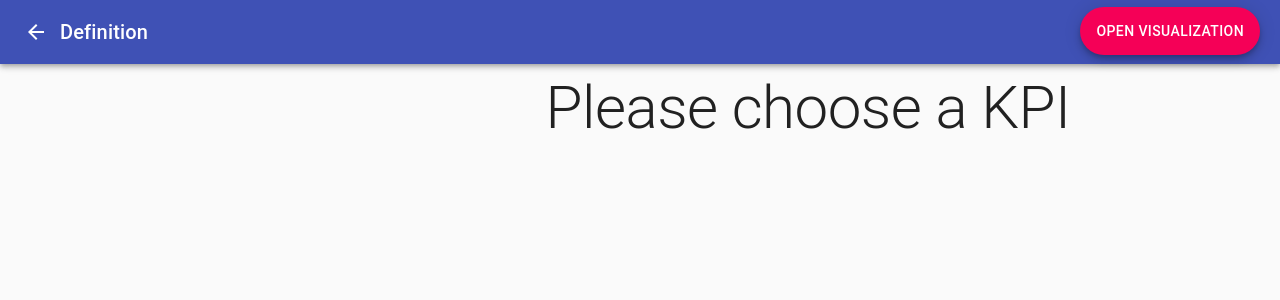
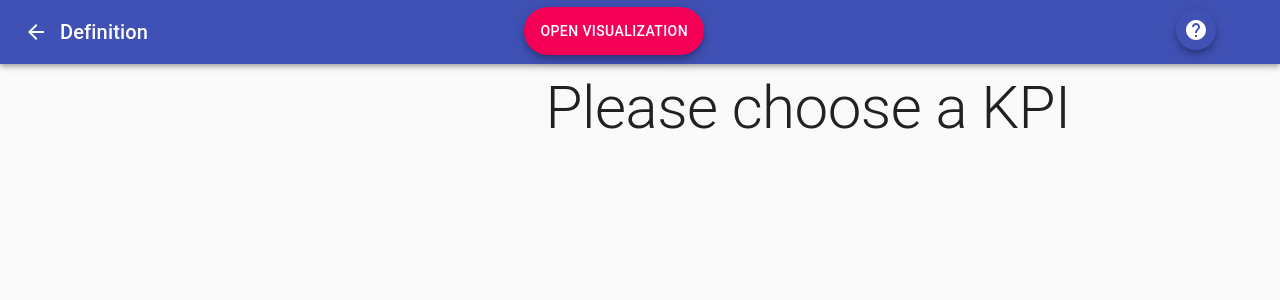
Before and after one commit to Haukain/ddbl-web-app, a React (Create React App) app in the folder source/client/: page /definition in a window 1280 px wide. Shown: the top 300 px of the page. Built offline with nearby package versions, Linux system fonts and the light colour scheme; no server answers.

Commit message:
Add help button (#20)

```diff
--- a/source/client/src/components/DefinitionStep/Definition.js
+++ b/source/client/src/components/DefinitionStep/Definition.js
@@ -3,6 +3,9 @@ import { makeStyles } from '@material-ui/core/styles';
 import DefinitionBoard from './DefinitionBoard';
 import Fab from '@material-ui/core/Fab';
 import { Link as RouterLink } from 'react-router-dom';
+import HelpIcon from '@material-ui/icons/Help';
+import Popper from '@material-ui/core/Popper';
+import Fade from '@material-ui/core/Fade';
 
 const useStyles = makeStyles(theme => ({
   board : {
@@ -11,21 +14,64 @@ const useStyles = makeStyles(theme => ({
   visualizationButton: {
     margin: 0,
     top: 7,
-    right: 20,
+    right: "45%",
     bottom: 'auto',
     left: 'auto',
     position: 'fixed',
   },
+  helpBox: {
+    marginTop: '10%',
+    padding: theme.spacing(1),
+    backgroundColor: theme.palette.background.paper,
+    width: 200
+  },
+  helpButton: {
+    margin: 0,
+    top: 10,
+    right: "5%",
+    bottom: 'auto',
+    left: 'auto',
+    position: 'fixed',
+  }
 }));
 
 export default function Definition(props) {
   const classes = useStyles();
+
+  const [anchorEl, setAnchorEl] = React.useState(null);
+
+  const handleClick = event => {
+    setAnchorEl(anchorEl ? null : event.currentTarget);
+  };
+
+  const open = Boolean(anchorEl);
+  const id = open ? 'spring-popper' : undefined;
+
   return (
     <div>
-        <DefinitionBoard openSnackbar={props.openSnackbar} />
-        <Fab color="secondary" component={RouterLink} to='/visualization' className={classes.visualizationButton} variant="extended">
-          Open Visualization
-        </Fab>
+      <DefinitionBoard openSnackbar={props.openSnackbar} />
+      <Fab color="secondary" component={RouterLink} to='/visualization' className={classes.visualizationButton} variant="extended">
+        Open Visualization
+      </Fab>
+
+      <Fab component='span' size='small' color='primary' onClick={handleClick} className={classes.helpButton}>
+        <HelpIcon/>
+      </Fab>
+      <Popper id={id} open={open} anchorEl={anchorEl} placement='bottom' transition>
+        {({ TransitionProps }) => (
+          <Fade {...TransitionProps}>
+            <div className={classes.helpBox}>
+              On the left-hand side you can see all the KPIs shortlisted in the shortlisting step.<br></br>
+              By clicking on the KPI, the form of that KPI will appear on the right-hand side.<br></br>
+              In the form multiple pieces of information have to be filled in. When the data or part of the data is filled in the button
+              in the lower right corner should be pushed to save the data. After saving, the state next to KPI on the left-hand side,
+              will change to partially defined of defined based on the amount of information completed.<br></br>
+              Once done with the definition you can see your scores visually by clicking on the button “Open visualization”
+              in the middle of the app bar.<br></br>
+            </div>
+          </Fade>
+        )}
+      </Popper>
     </div>
   );
 }
--- a/source/client/src/components/LonglistStep/Longlist.js
+++ b/source/client/src/components/LonglistStep/Longlist.js
@@ -2,6 +2,10 @@ import React from 'react';
 import Container from '@material-ui/core/Container';
 import LonglistBoard from './LonglistBoard';
 import { makeStyles } from '@material-ui/core/styles';
+import HelpIcon from '@material-ui/icons/Help';
+import Fab from '@material-ui/core/Fab';
+import Popper from '@material-ui/core/Popper';
+import Fade from '@material-ui/core/Fade';
 
 const useStyles = makeStyles(theme => ({
   root: {
@@ -17,17 +21,57 @@ const useStyles = makeStyles(theme => ({
   },
   cardContent: {
     flexGrow: 1
+  },
+  helpBox: {
+    marginTop: '10%',
+    padding: theme.spacing(1),
+    backgroundColor: theme.palette.background.paper,
+    width: 200
+  },
+  helpButton: {
+    margin: 0,
+    top: 10,
+    right: "5%",
+    bottom: 'auto',
+    left: 'auto',
+    position: 'fixed',
   }
 }));
 
 export default function Longlist(props) {
   const classes = useStyles();
 
+  const [anchorEl, setAnchorEl] = React.useState(null);
+
+  const handleClick = event => {
+    setAnchorEl(anchorEl ? null : event.currentTarget);
+  };
+
+  const open = Boolean(anchorEl);
+  const id = open ? 'spring-popper' : undefined;
+
   return (
     <Container>
       <div  className={classes.root}>
         <LonglistBoard openSnackbar={props.openSnackbar}/>
       </div>
+      <Fab component='span' size='small' color='primary' onClick={handleClick} className={classes.helpButton}>
+        <HelpIcon/>
+      </Fab>
+      <Popper id={id} open={open} anchorEl={anchorEl} placement='bottom' transition>
+        {({ TransitionProps }) => (
+          <Fade {...TransitionProps}>
+            <div className={classes.helpBox}>
+              On the left-hand side of the screen you can add KPIs manually,
+              you can add multiple by clicking on the + button after you have completed your current KPI.<br></br>
+              You can also import the .xml of the Visio file containing your KPI tree.<br></br>
+              You can check and uncheck KPIs in the list, only checked KPIs will be saved.
+              KPIs can be edited by double clicking on a KPI. <br></br>
+              After you’ve added all the KPIs you can save the longlist on the bottom right corner.
+            </div>
+          </Fade>
+        )}
+      </Popper>
     </Container>
   );
 }
--- a/source/client/src/components/ShortlistStep/ShortList.js
+++ b/source/client/src/components/ShortlistStep/ShortList.js
@@ -1,21 +1,64 @@
 import React from 'react';
 import { makeStyles } from '@material-ui/core/styles';
-import ShortListBoard from './ShortListBoard'
+import ShortListBoard from './ShortListBoard';
+import HelpIcon from '@material-ui/icons/Help';
+import Fab from '@material-ui/core/Fab';
+import Popper from '@material-ui/core/Popper';
+import Fade from '@material-ui/core/Fade';
 
 const useStyles = makeStyles(theme => ({
   board : {
     padding : theme.spacing(3)
+  },
+  helpBox: {
+    marginTop: '10%',
+    padding: theme.spacing(1),
+    backgroundColor: theme.palette.background.paper,
+    width: 200
+  },
+  helpButton: {
+    margin: 0,
+    top: 10,
+    right: "5%",
+    bottom: 'auto',
+    left: 'auto',
+    position: 'fixed',
   }
 }));
 
 export default function ShortList(props) {
   const classes = useStyles();
 
+  const [anchorEl, setAnchorEl] = React.useState(null);
+
+  const handleClick = event => {
+    setAnchorEl(anchorEl ? null : event.currentTarget);
+  };
+
+  const open = Boolean(anchorEl);
+  const id = open ? 'spring-popper' : undefined;
+
   return (
     <div>
       <div className={classes.board}>
         <ShortListBoard openSnackbar={props.openSnackbar} />
       </div>
+      <Fab component='span' size='small' color='primary' onClick={handleClick} className={classes.helpButton}>
+        <HelpIcon/>
+      </Fab>
+      <Popper id={id} open={open} anchorEl={anchorEl} placement='bottom' transition>
+        {({ TransitionProps }) => (
+          <Fade {...TransitionProps}>
+            <div className={classes.helpBox}>
+              On the left-hand side you can see all the KPIs saved in the previous step.<br></br>
+              By clicking on a KPI a dot appears in the grid. You can drag and drop the dot based on where you think it should belong.<br></br>
+              Keep in mind that the KPIs get their score based on the importance and ease of measure.<br></br>
+              You can click on a KPI to see where the dot is placed and you can hover over the dots to see which KPI it is.<br></br>
+              Once you are happy with the placement of the KPIs on the grid you can save the locations by clicking on the save button.
+            </div>
+          </Fade>
+        )}
+      </Popper>
     </div>
   );
 }
--- a/source/client/src/components/VisualizationStep/VisualizationPanel.js
+++ b/source/client/src/components/VisualizationStep/VisualizationPanel.js
@@ -19,7 +19,7 @@ const styles = theme => ({
     definitionButton: {
       margin: 0,
       top: 7,
-      right: 20,
+      right: "45%",
       bottom: 'auto',
       left: 'auto',
       position: 'fixed',
```
